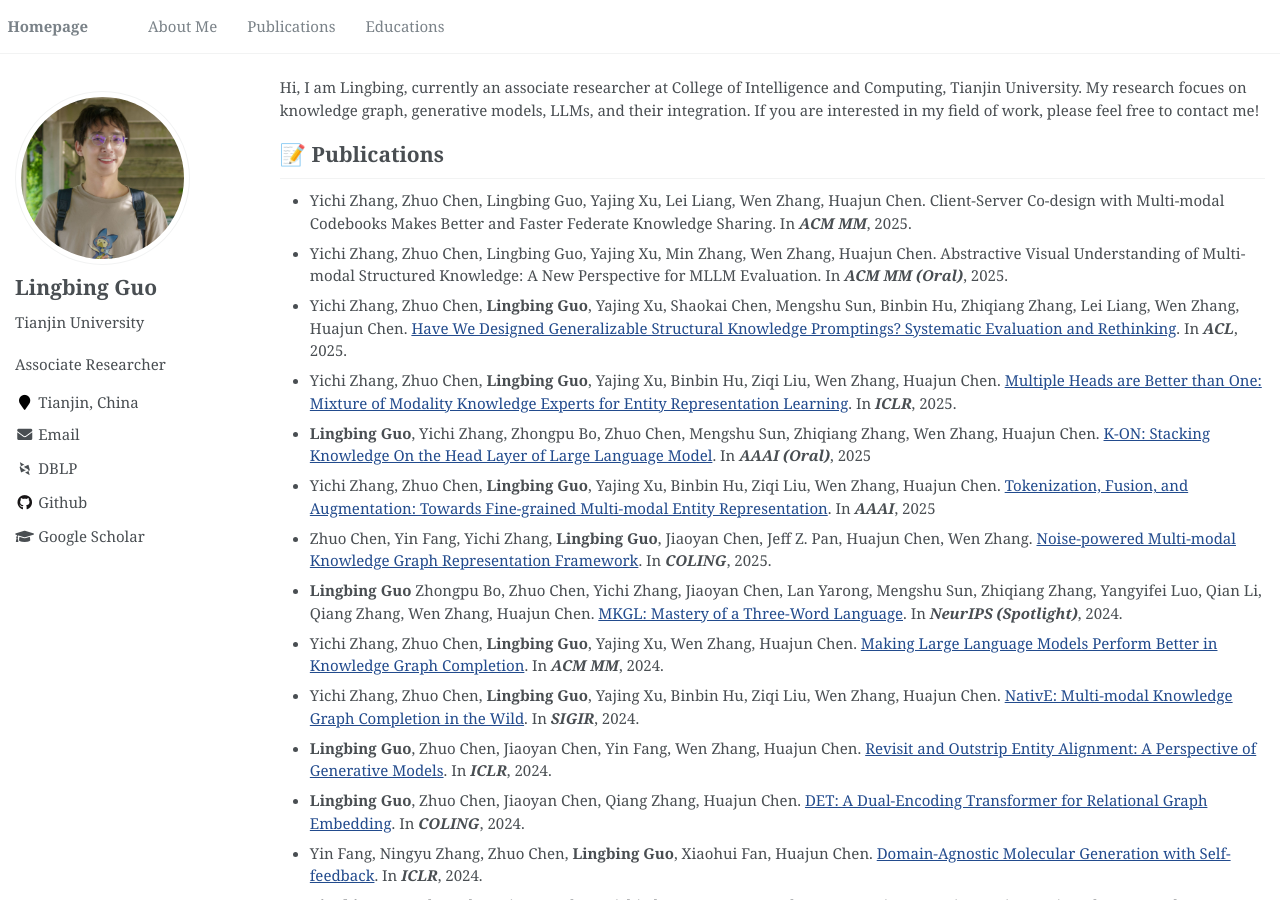
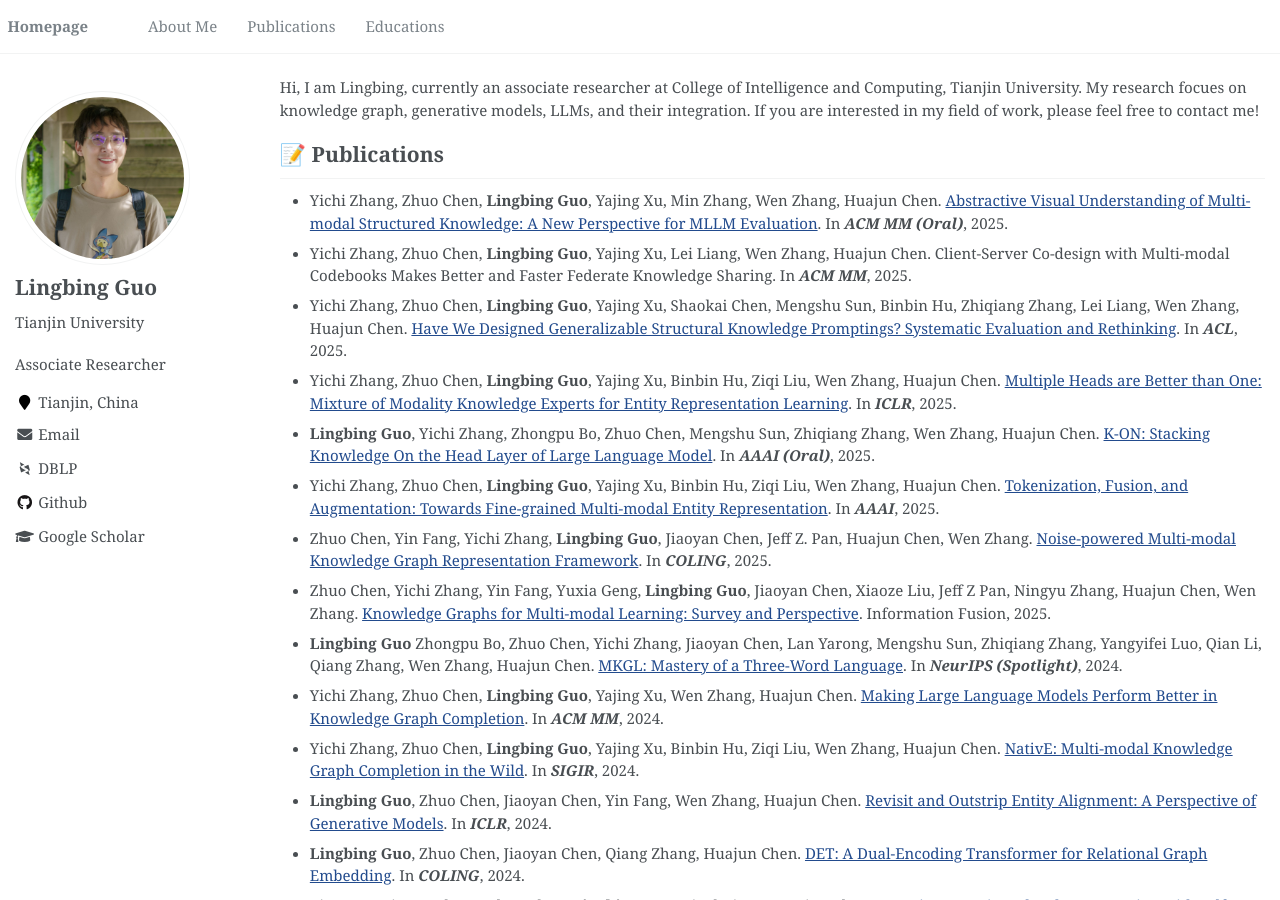
Before and after one commit to guolingbing/guolingbing.github.io, a Jekyll site: the page built from _pages/about.md, in a window 1280 px wide and 900 px high. Built offline with Jekyll 4.4.1, drawn with Linux system fonts in a browser that asks for light colours; some web fonts are replaced.

Commit message:
Update about.md

```diff
--- a/_pages/about.md
+++ b/_pages/about.md
@@ -23,19 +23,21 @@ Hi, I am Lingbing, currently an associate researcher at College of Intelligence
 
 # 📝 Publications
 
-- Yichi Zhang, Zhuo Chen, Lingbing Guo, Yajing Xu, Lei Liang, Wen Zhang, Huajun Chen. Client-Server Co-design with Multi-modal Codebooks Makes Better and Faster Federate Knowledge Sharing. In ***ACM MM***, 2025.
+- Yichi Zhang, Zhuo Chen, **Lingbing Guo**, Yajing Xu, Min Zhang, Wen Zhang, Huajun Chen. [Abstractive Visual Understanding of Multi-modal Structured Knowledge: A New Perspective for MLLM Evaluation](https://arxiv.org/pdf/2506.01293). In ***ACM MM (Oral)***, 2025.
 
-- Yichi Zhang, Zhuo Chen, Lingbing Guo, Yajing Xu, Min Zhang, Wen Zhang, Huajun Chen. Abstractive Visual Understanding of Multi-modal Structured Knowledge: A New Perspective for MLLM Evaluation. In ***ACM MM (Oral)***, 2025.
+- Yichi Zhang, Zhuo Chen, **Lingbing Guo**, Yajing Xu, Lei Liang, Wen Zhang, Huajun Chen. Client-Server Co-design with Multi-modal Codebooks Makes Better and Faster Federate Knowledge Sharing. In ***ACM MM***, 2025.
 
 - Yichi Zhang, Zhuo Chen, **Lingbing Guo**, Yajing Xu, Shaokai Chen, Mengshu Sun, Binbin Hu, Zhiqiang Zhang, Lei Liang, Wen Zhang, Huajun Chen. [Have We Designed Generalizable Structural Knowledge Promptings? Systematic Evaluation and Rethinking](https://arxiv.org/pdf/2501.00244). In ***ACL***, 2025.
 
 - Yichi Zhang, Zhuo Chen, **Lingbing Guo**, Yajing Xu, Binbin Hu, Ziqi Liu, Wen Zhang, Huajun Chen. [Multiple Heads are Better than One: Mixture of Modality Knowledge Experts for Entity Representation Learning](https://arxiv.org/pdf/2405.16869). In ***ICLR***, 2025.
 
-- **Lingbing Guo**, Yichi Zhang, Zhongpu Bo, Zhuo Chen, Mengshu Sun, Zhiqiang Zhang, Wen Zhang, Huajun Chen. [K-ON: Stacking Knowledge On the Head Layer of Large Language Model](https://arxiv.org/pdf/2502.06257). In ***AAAI (Oral)***, 2025
+- **Lingbing Guo**, Yichi Zhang, Zhongpu Bo, Zhuo Chen, Mengshu Sun, Zhiqiang Zhang, Wen Zhang, Huajun Chen. [K-ON: Stacking Knowledge On the Head Layer of Large Language Model](https://arxiv.org/pdf/2502.06257). In ***AAAI (Oral)***, 2025.
 
-- Yichi Zhang, Zhuo Chen, **Lingbing Guo**, Yajing Xu, Binbin Hu, Ziqi Liu, Wen Zhang, Huajun Chen. [Tokenization, Fusion, and Augmentation: Towards Fine-grained Multi-modal Entity Representation](https://arxiv.org/pdf/2404.09468). In ***AAAI***, 2025
+- Yichi Zhang, Zhuo Chen, **Lingbing Guo**, Yajing Xu, Binbin Hu, Ziqi Liu, Wen Zhang, Huajun Chen. [Tokenization, Fusion, and Augmentation: Towards Fine-grained Multi-modal Entity Representation](https://arxiv.org/pdf/2404.09468). In ***AAAI***, 2025.
 
 - Zhuo Chen, Yin Fang, Yichi Zhang, **Lingbing Guo**, Jiaoyan Chen, Jeff Z. Pan, Huajun Chen, Wen Zhang. [Noise-powered Multi-modal Knowledge Graph Representation Framework](https://arxiv.org/pdf/2403.06832). In ***COLING***, 2025.
+
+- Zhuo Chen, Yichi Zhang, Yin Fang, Yuxia Geng, **Lingbing Guo**, Jiaoyan Chen, Xiaoze Liu, Jeff Z Pan, Ningyu Zhang, Huajun Chen, Wen Zhang. [Knowledge Graphs for Multi-modal Learning: Survey and Perspective](https://arxiv.org/pdf/2402.05391). Information Fusion, 2025.
 
 - **Lingbing Guo** Zhongpu Bo, Zhuo Chen, Yichi Zhang, Jiaoyan Chen, Lan Yarong, Mengshu Sun, Zhiqiang Zhang, Yangyifei Luo, Qian Li, Qiang Zhang, Wen Zhang, Huajun Chen. [MKGL: Mastery of a Three-Word Language](https://openreview.net/forum?id=eqMNwXvOqn). In ***NeurIPS (Spotlight)***, 2024.
 
```
